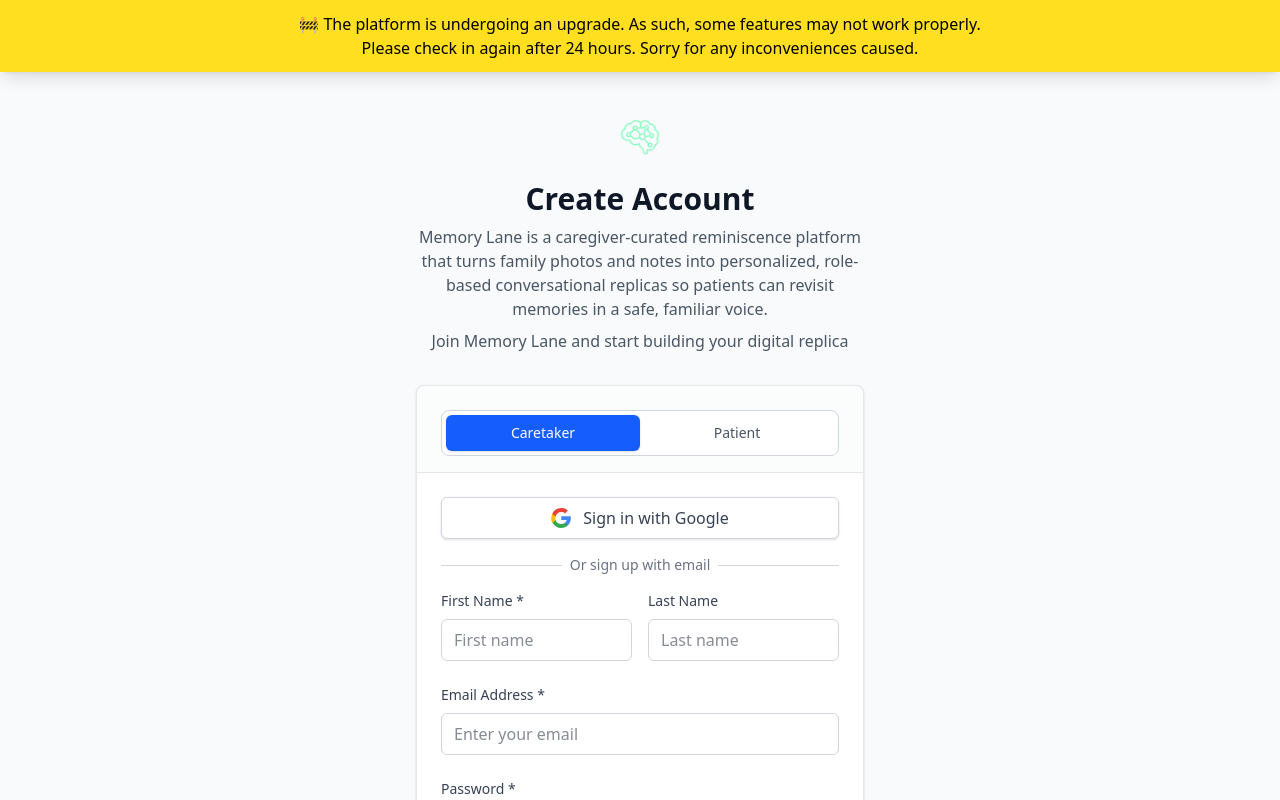
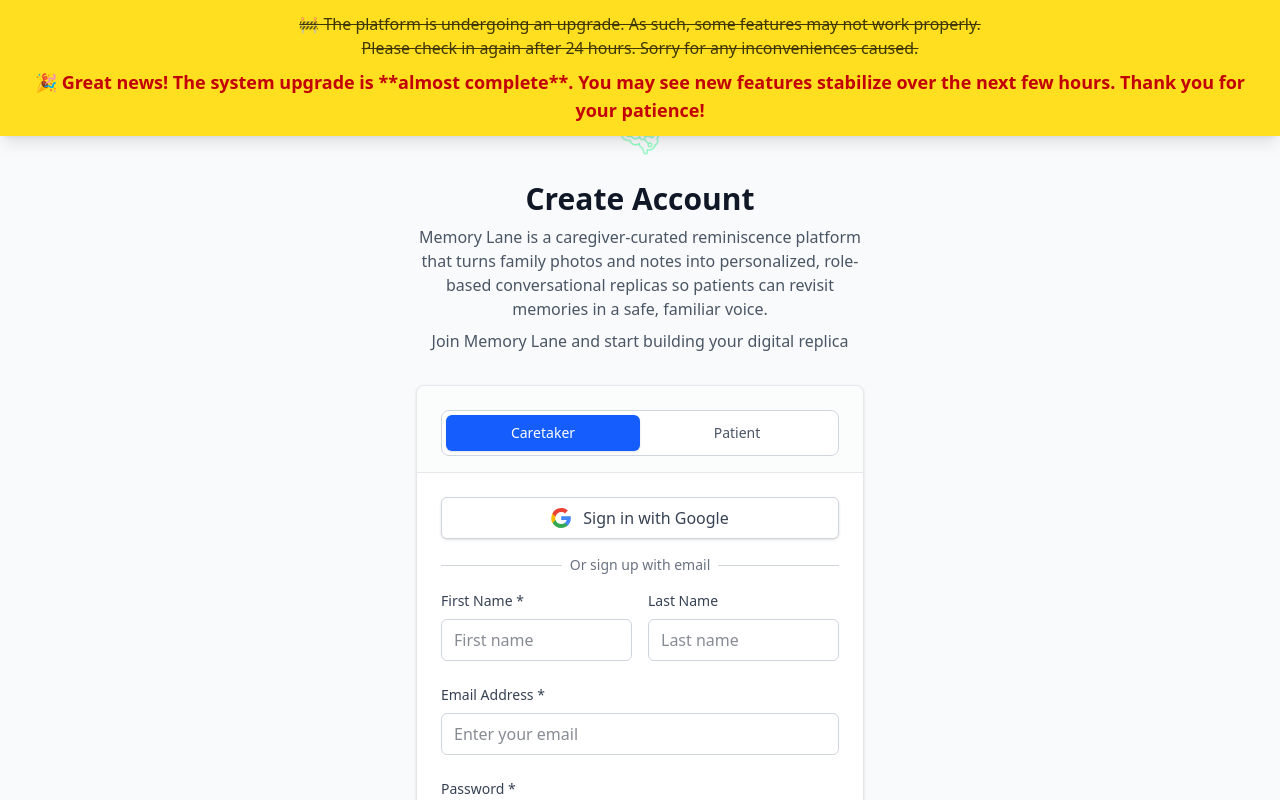
Before and after one commit to AlphaTechini/Memory-Lane, a SvelteKit app in the folder Frontend/Frontend/: page /signup in a window 1280 px wide. Shown: the top 800 px of the page. Built offline with nearby package versions, Linux system fonts and the light colour scheme; no server answers.

Commit message:
Update +layout.svelte

```diff
--- a/Frontend/Frontend/src/routes/+layout.svelte
+++ b/Frontend/Frontend/src/routes/+layout.svelte
@@ -1,4 +1,3 @@
-<!-- src/routes/+layout.svelte -->
 <script>
   import '../app.css';
   import { browser } from '$app/environment';
@@ -34,12 +33,16 @@
 
 <div class="min-h-screen bg-gray-50 dark:bg-gray-900 text-gray-900 dark:text-gray-100 transition-colors duration-200">
 
-  <!-- 🔔 Global Notification Banner -->
   <div class="fixed top-0 left-0 w-full z-50">
     <div class="bg-yellow-300 text-black text-center px-4 py-3 shadow-lg">
       <p class="font-medium">
-        🚧 The platform is undergoing an upgrade. As such, some features may not work properly.<br />
-        Please check in again after 24 hours. Sorry for any inconveniences caused.
+        <s class="opacity-75">
+            🚧 The platform is undergoing an upgrade. As such, some features may not work properly.<br />
+            Please check in again after 24 hours. Sorry for any inconveniences caused.
+        </s>
+      </p>
+      <p class="font-bold text-lg text-red-700 mt-2">
+          🎉 Great news! The system upgrade is **almost complete**. You may see new features stabilize over the next few hours. Thank you for your patience!
       </p>
     </div>
   </div>
```
